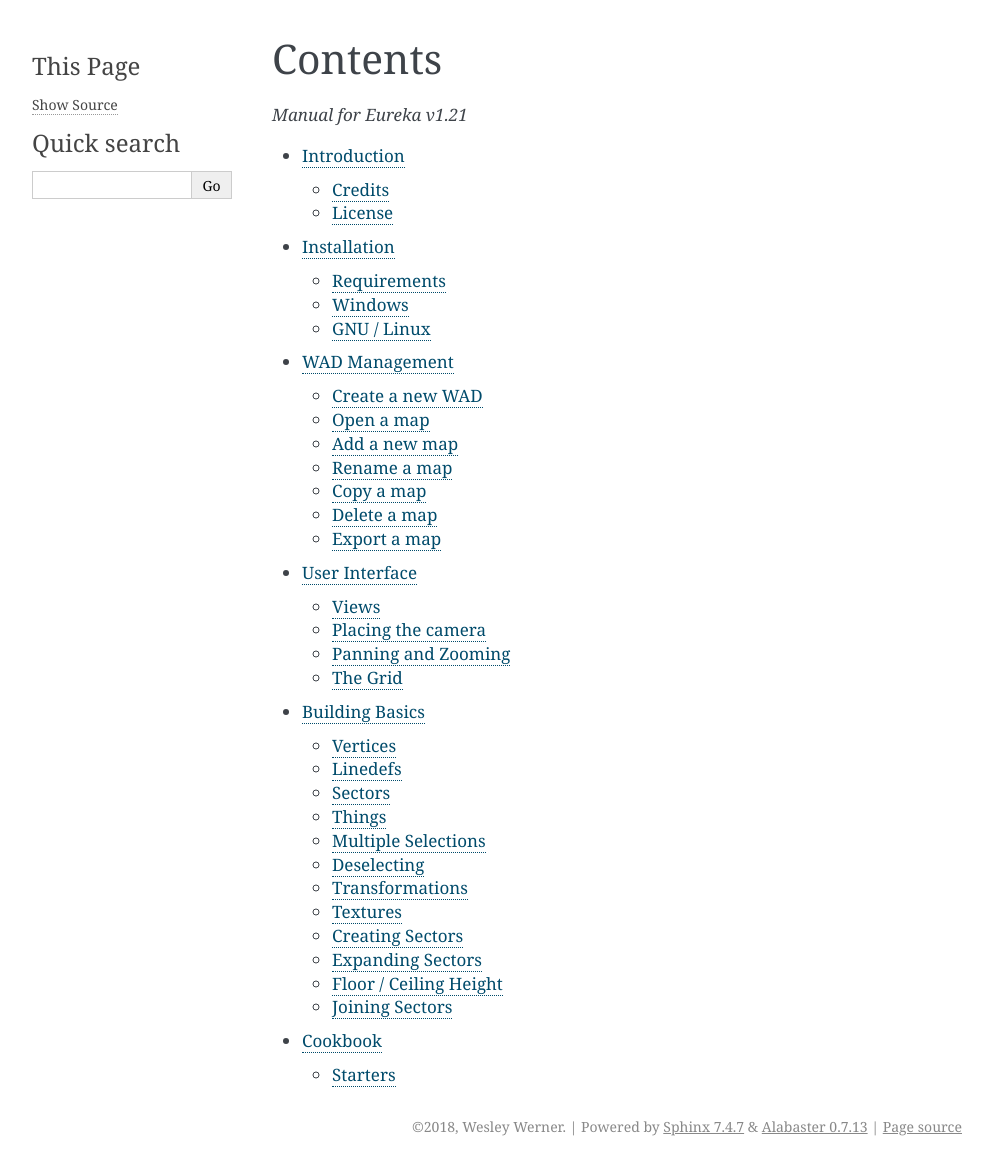
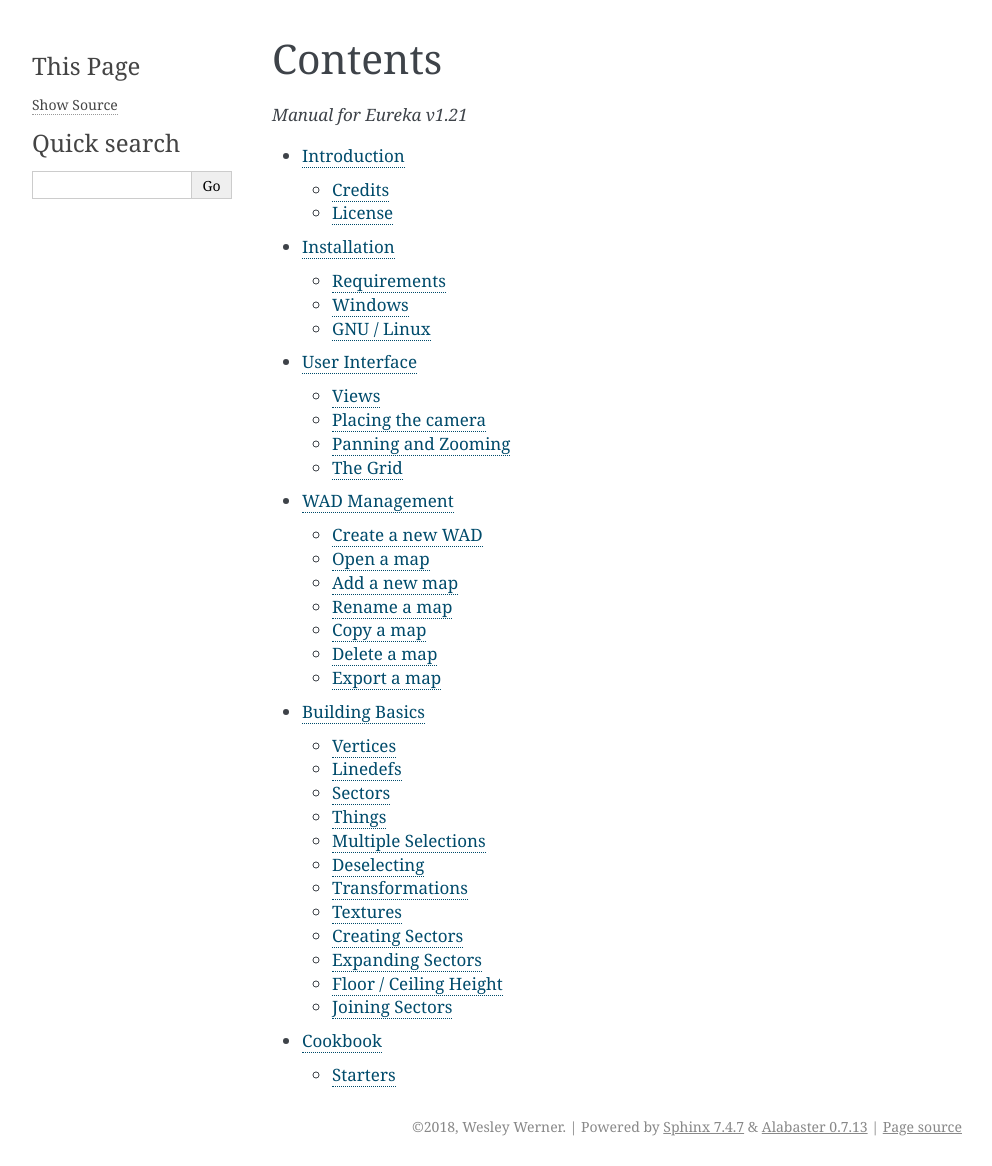
Before and after one commit to wesleywerner/eureka-docs, a Sphinx documentation site: the page built from source/index.rst, in a window 1280 px wide. Shown: the whole page, without its empty margins (148-1140 px from the left). Built offline with Sphinx 7.4.7, drawn with Linux system fonts in a browser that asks for light colours; part of the change alters nothing that is shown.

```diff
--- a/source/index.rst
+++ b/source/index.rst
@@ -8,7 +8,7 @@ Contents
 
    introduction
    installation
+   user-interface/index
    wad-management/index
-   ui/index
    basics/index
    cookbook/index
```
Also changed, not shown: source/user-interface/2d-grid.png (renamed from source/ui/2d-grid.png), source/user-interface/2d-view.png (renamed from source/ui/2d-view.png), source/user-interface/3d-view.png (renamed from source/ui/3d-view.png), source/user-interface/camera.png (renamed from source/ui/camera.png), source/user-interface/index.rst (renamed from source/ui/index.rst).
